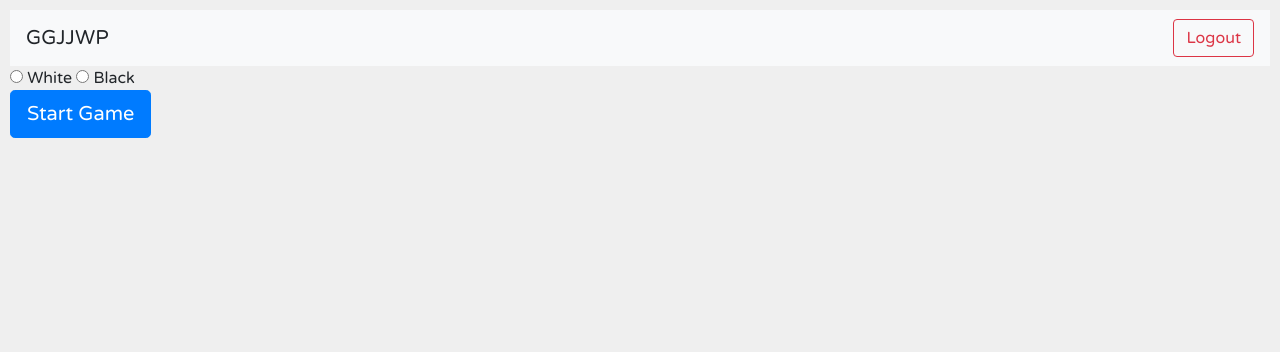
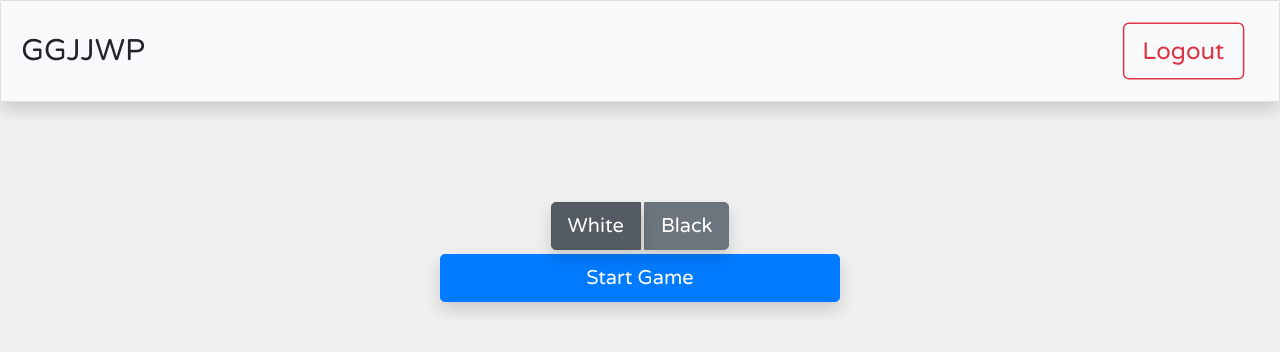
Before and after one commit to Snake-GGJJWP/togyz, a Django app: page /chat/lobby/ in a window 1280 px wide. Shown: the top 352 px of the page. Run offline with Django 3.2, Linux system fonts and the light colour scheme; a user stored in the database is signed in; some libraries are stand-ins or nearby versions.

Commit message:
little front improvment on lobby page

```diff
--- a/togyz/apps/chat/views.py
+++ b/togyz/apps/chat/views.py
@@ -62,6 +62,7 @@ def room(request, room_name):
         'you': you,
     })
 
+
 @if_logged
 def waiting_room(request):
     if request.method == "GET":
@@ -69,9 +70,9 @@ def waiting_room(request):
     print(request.POST)
     game_name = hexlify(request.user.username.encode('utf-8') + datetime.now().strftime("%m-%d-%Y-%H-%M-%S").encode('utf-8'))
     game_name = game_name.decode('utf-8')
-    player = User.objects.filter(username = request.user.username)[0]
+    player = User.objects.filter(username=request.user.username)[0]
     game = Game(name=game_name, history='', current_position='')
-    if request.POST['white']:
+    if request.POST.get('white'):
         game = Game(name=game_name, player_white=player.username, history='', current_position='')
     else:
         game = Game(name=game_name, player_black=player.username, history='', current_position='')
--- a/togyz/apps/user_auth/views.py
+++ b/togyz/apps/user_auth/views.py
@@ -42,6 +42,8 @@ def login_page(request):
         if user is not None:
             login(request, user)
             return redirect('lobby')
+        else:
+            messages.error(request, 'Incorrect username or password')
 
     return render(request, 'user_auth/login.html')
 
--- a/togyz/static_storage/css/lobby.css
+++ b/togyz/static_storage/css/lobby.css
@@ -1,6 +1,5 @@
 body {
   background: #efefef;
-  padding: 10px;
   font-family: 'Varela Round';
 }
 
@@ -17,3 +16,41 @@ body {
   width: 8.5%;
   height: 80%;
 }
+
+#game-form {
+  margin-left: auto;
+  margin-right: auto;
+  width: 90%;
+}
+
+#radio-btn {
+  display: block;
+  margin: auto;
+  width: 400px;
+  padding-bottom: 4px;
+}
+
+#room-name-submit {
+  display: block;
+  margin: auto;
+  width: 400px;
+}
+
+form {
+  text-align: center;
+  margin-top: 100px;
+}
+
+nav {
+  height: 100px;
+}
+
+nav a {
+  transform: scale(1.5);
+  padding-left: 20px
+}
+
+#logout-button {
+  transform: scale(1.5);
+  margin-left: -120px
+}
--- a/togyz/static_storage/js/lobby.js
+++ b/togyz/static_storage/js/lobby.js
@@ -18,18 +18,6 @@ document.querySelector('#room-name-submit').onclick = function(e) {
     window.location.pathname = '/chat/' + roomName + '/' + color + '/';
 }; */
 
-document.getElementById('white').onclick = function(e) {
-    if (document.getElementById('black').checked) {
-        document.getElementById('black').checked = false;
-    }
-};
-
-document.getElementById('black').onclick = function(e) {
-    if (document.getElementById('white').checked) {
-        document.getElementById('white').checked = false;
-    }
-};
-
 document.getElementById('logout-button').onclick = function(e) {
     window.location.pathname = '/auth/logout/';
 };
--- a/togyz/templates/chat/lobby.html
+++ b/togyz/templates/chat/lobby.html
@@ -3,6 +3,7 @@
 <head>
     {% load static %}
     <meta charset="utf-8"/>
+    <meta name="viewport" content="width=450">
     <title>Chat Rooms</title>
     <link href='https://fonts.googleapis.com/css?family=Varela+Round' rel='stylesheet' type='text/css'>
     <script src="//code.jquery.com/jquery-1.11.1.min.js"></script>
@@ -12,6 +13,7 @@
     <link rel="stylesheet" href="{% static 'css/lobby.css' %}">
 </head>
 <body>
+<div class="card shadow">
 <nav class="navbar navbar-light bg-light justify-content-between">
   <a class="navbar-brand">{{request.user}}</a>
   <div class="form-inline">
@@ -19,15 +21,24 @@
     <button id="logout-button" class="btn btn-outline-danger my-2 my-sm-0">Logout</button>
   </div>
 </nav>
-    <form method="POST" action="{% url 'waiting_room' %}">
+</div>
+    <form method="POST" action="{% url 'waiting_room' %}" id="game-form">
         {% csrf_token %}
         <!--What chat room would you like to enter?<br>
-        <input id="room-name-input" type="text" size="100"><br>-->
+        <input id="room-name-input" type="text" size="100"><br>
         <div>
             <input type="radio" id="white" name="white"> White
             <input type="radio" id="black" name="black"> Black
+        </div>-->
+        <div id="radio-btn" class="btn-group btn-group-toggle" data-toggle="buttons">
+          <label class="btn btn-secondary btn-lg shadow active">
+            <input type="radio" name="white" id="option1" autocomplete="off"> White
+          </label>
+          <label class="btn btn-secondary btn-lg shadow">
+            <input type="radio" name="black" id="option2" autocomplete="off"> Black
+          </label>
         </div>
-        <input id="room-name-submit" class="btn btn-primary btn-lg" type="submit" value="Start Game">
+        <input id="room-name-submit" class="btn btn-primary btn-lg shadow" type="submit" value="Start Game">
     </form>
     <script src="{% static 'js/lobby.js' %}"></script>
 </body>
--- a/togyz/urls.py
+++ b/togyz/urls.py
@@ -14,10 +14,13 @@ Including another URLconf
     2. Add a URL to urlpatterns:  path('blog/', include('blog.urls'))
 """
 from django.contrib import admin
-from django.urls import path, include
+from django.urls import path, path, include
+
+from .views import to_lobby
 
 urlpatterns = [
+    path('', to_lobby, name='root'),
     path('admin/', admin.site.urls),
     path('chat/', include('chat.urls')),
-    path('auth/', include('user_auth.urls'))
+    path('auth/', include('user_auth.urls')),
 ]
--- /dev/null
+++ b/togyz/views.py
@@ -0,0 +1,5 @@
+from django.shortcuts import redirect
+
+
+def to_lobby(request):
+    return redirect('lobby')
```
Also changed, not shown: togyz/static/css/lobby.css (+38 -1 lines), togyz/static/js/lobby.js (+0 -12 lines), togyz/static/js/user_auth.js (+0 -45 lines), togyz/static_storage/js/user_auth.js (+0 -45 lines), db.sqlite3.
